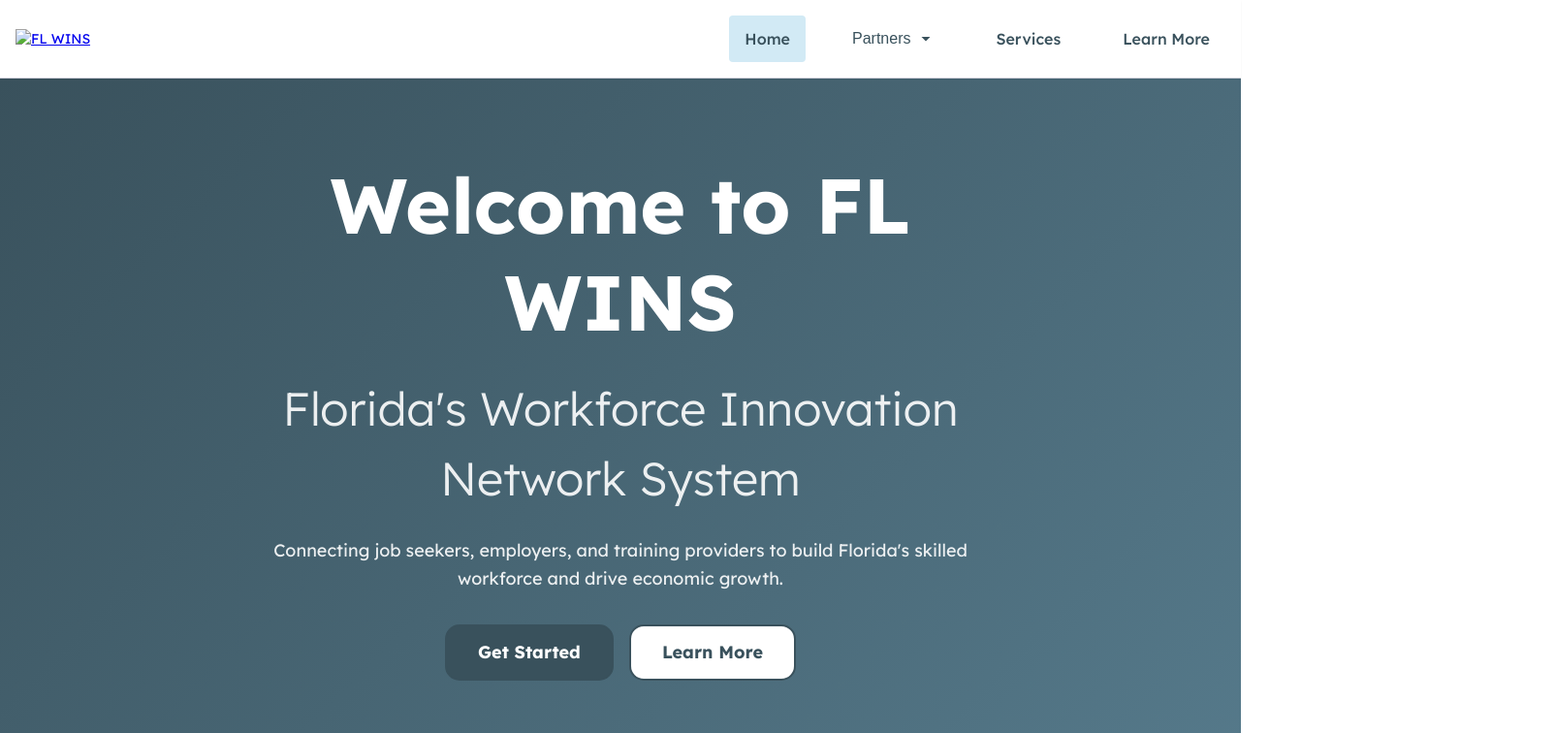
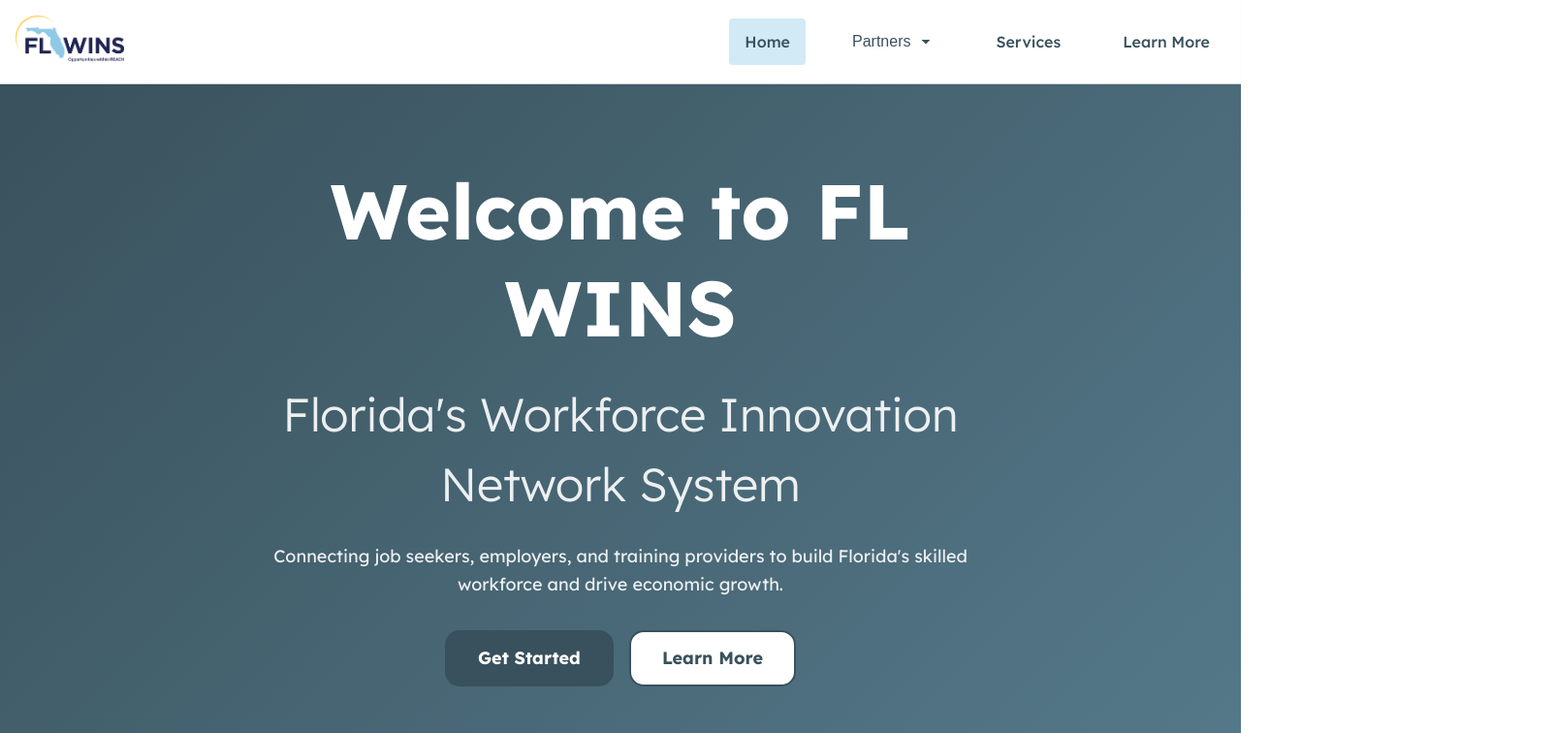
Before and after one commit to likith099/node_flwins2-dev, a website: page public/flwins.html in a window 1280 px wide. Shown: the top 756 px of the page at 97% size, 1604 px wide, since content can reach past the window. Drawn offline with Linux system fonts and the light colour scheme.

Commit message:
Added logos

```diff
--- a/public/flwins.html
+++ b/public/flwins.html
@@ -17,7 +17,7 @@
                 <div class="flwins-header-top-content">
                     <div class="flwins-logo">
                         <a href="/" aria-label="FL WINS Home">
-                            <img src="/images/flwins-logo.svg" alt="FL WINS" width="120" height="60">
+                            <img src="/images/FLWinsLogo.png" alt="FL WINS" width="120" height="60">
                         </a>
                     </div>
 
```
Also changed, not shown: public/images/FLWinsLogo.png (added), public/images/careersource-logo.png (added), public/images/dcf-logo.png (added), public/images/fldoe-logo.png (added), public/images/floridacommerce-logo.png (added).
